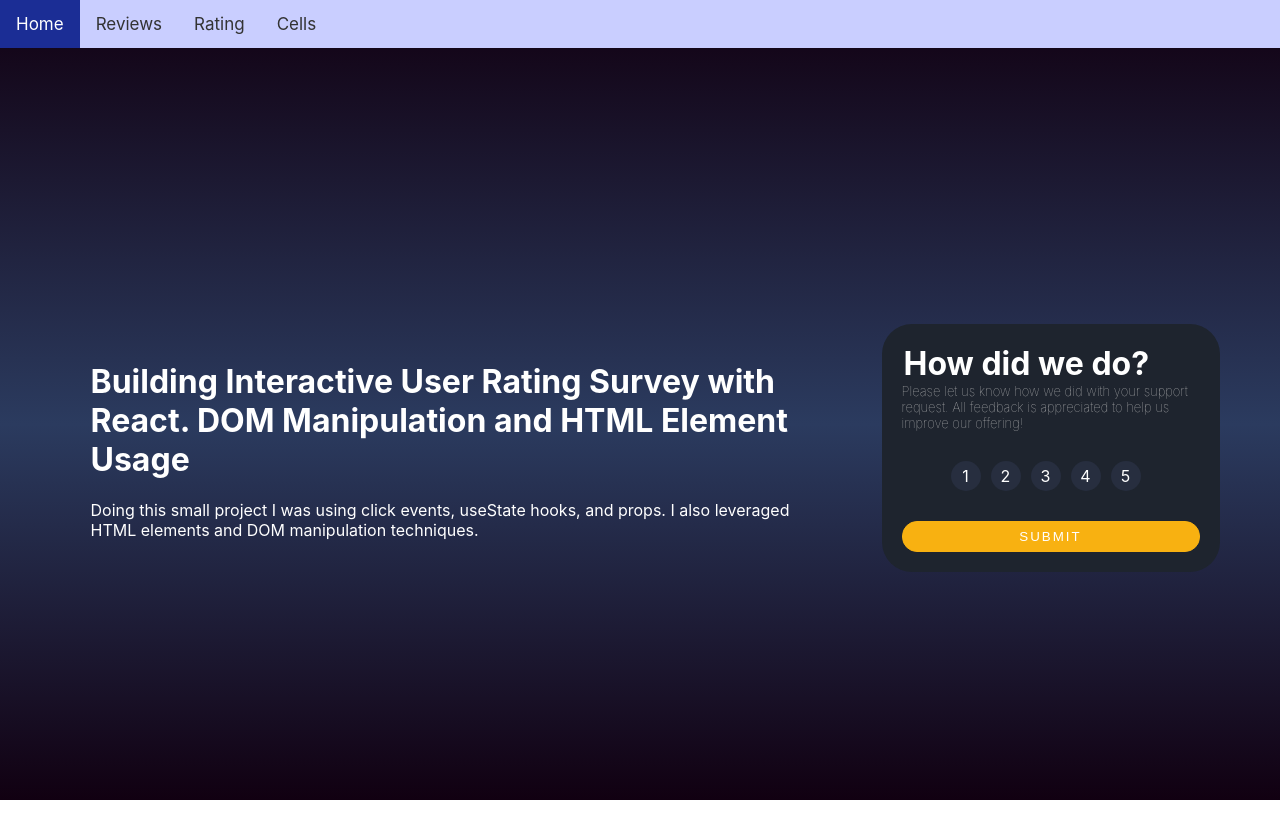
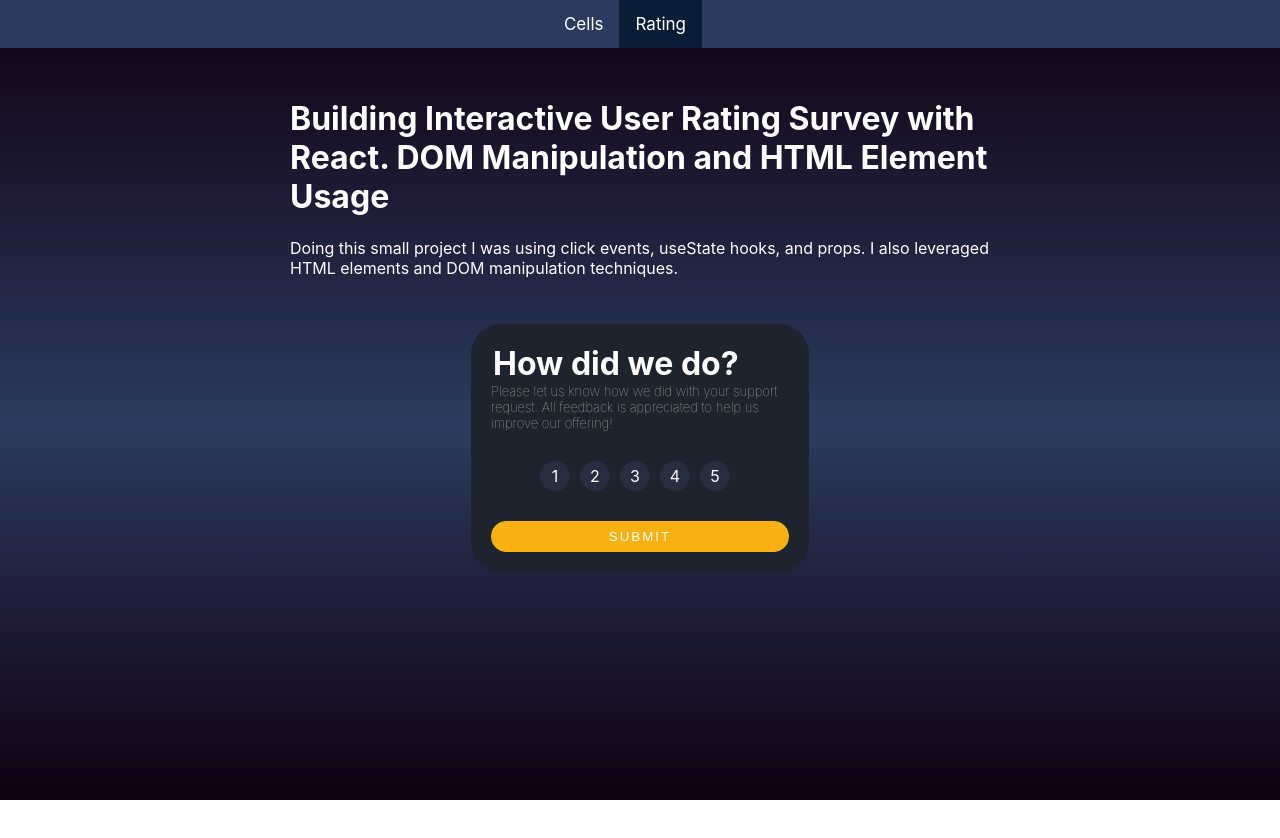
Before and after one commit to Blubas35/interview-challenges, a React (Create React App) app: page /rating in a window 1280 px wide. Shown: the top 838 px of the page. After the commit the page ends 800 px from the top, so only its background shows below. Built offline with nearby package versions, Linux system fonts and the light colour scheme.

Commit message:
fixed some bugs and style

```diff
--- a/src/App.css
+++ b/src/App.css
@@ -2,5 +2,5 @@
   background-color: #110011;
   background-image: linear-gradient(180deg, #110011 0%, #2b3b5f 53%, #110011 100%);
   color: white;
-  height: 100vh;
+  height: 100svh;
 }
--- a/src/Components/Header/Header.css
+++ b/src/Components/Header/Header.css
@@ -4,4 +4,5 @@
     margin-right: auto;
     padding-left: 30px;
     padding-right: 30px;
+    margin-top: 30px;
 }
--- a/src/Pages/2-rating/rating-components/Submitted.js
+++ b/src/Pages/2-rating/rating-components/Submitted.js
@@ -1,6 +1,6 @@
 import React from 'react'
 import thankYou from '../../../Assets/thank-you-3006975.svg'
-import backButton from '../../../Assets/back-button.png'
+import backButton from '../../../Assets/back-button.svg'
 import '../../../Styles/Rating/Submitted.css'
 
 const Submitted = ({ backButtonHandler, selectedRating }) => {
--- a/src/Pages/NavBar/BurgerButton.scss
+++ b/src/Pages/NavBar/BurgerButton.scss
@@ -1,11 +1,14 @@
 .topnav {
-    background-color: #c9ceff;
+    background-color: #2b3b5f;
     overflow: hidden;
+    display: flex;
+    justify-content: center;
+    padding-right: 30px;
 
     & a {
         float: left;
+        color: white;
         display: block;
-        color: #333;
         text-align: center;
         padding: 14px 16px;
         text-decoration: none;
@@ -13,47 +16,10 @@
     }
 
     & a:hover {
-        background-color: #1b2d95;
-        color: white;
+        background-color:  #0a1d37;
     }
 
-    & a {
-        .active {
-            background-color: #04AA6D;
-            color: white;
-        }
-    }
-
-    & .icon {
-        display: none;
+    & a.active {
+        background-color: #0a1d37;
     }
 }
-
-// @include breakpoint-600 {
-//     .topnav a:not(:first-child) {
-//         display: none;
-//     }
-
-//     .topnav a.icon {
-//         float: right;
-//         display: block;
-//     }
-// }
-
-// @include breakpoint-600 {
-//     .topnav.responsive {
-//         position: relative;
-//     }
-
-//     .topnav.responsive a.icon {
-//         position: absolute;
-//         right: 0;
-//         top: 0;
-//     }
-
-//     .topnav.responsive a {
-//         float: none;
-//         display: block;
-//         text-align: left;
-//     }
-// }
--- a/src/Pages/NavBar/MainNavigation.js
+++ b/src/Pages/NavBar/MainNavigation.js
@@ -3,23 +3,11 @@ import { NavLink, } from 'react-router-dom';
 import './BurgerButton.scss';
 
 const TopNavBar = () => {
-
-  const [isResponsive, setIsResponsive] = useState(false)
-
-  const handleMenuClick = (e) => {
-    setIsResponsive(!isResponsive)
-  };
-
   return (
 
-    <div className={`topnav ${isResponsive ? 'responsive' : ''}`} id="myTopnav">
-      <NavLink to='/homePage' className="active">Home</NavLink>
-      <NavLink to='/reviews'>Reviews</NavLink>
-      <NavLink to='/rating'>Rating</NavLink>
-      <NavLink to='/cells'>Cells</NavLink>
-      <NavLink className="icon" onClick={() => handleMenuClick()}>
-        <i className="fa fa-bars"></i>
-      </NavLink>
+    <div className={`topnav`} id="myTopnav">
+      <NavLink to='/cells' activeClassName="active">Cells</NavLink>
+      <NavLink to='/rating' activeClassName="active">Rating</NavLink>
     </div>
   );
 }
--- a/src/Styles/Rating/Rating.css
+++ b/src/Styles/Rating/Rating.css
@@ -8,7 +8,8 @@
 .rating-page.container {
     display: flex;
     align-items: center;
-    height: 100svh;
+    flex-direction: column;
+    row-gap: 30px;
 }
 
 .survey-form-wrapper {
--- a/src/Styles/Rating/Submitted.css
+++ b/src/Styles/Rating/Submitted.css
@@ -33,3 +33,8 @@
 .back-button-wrapper {
     text-align: left;
 }
+
+
+.back-button-link:hover path {
+    fill: white;
+}
```
Also changed, not shown: src/Assets/back-button.svg (added), src/Pages/HomePage/HomePage.js (deleted).
